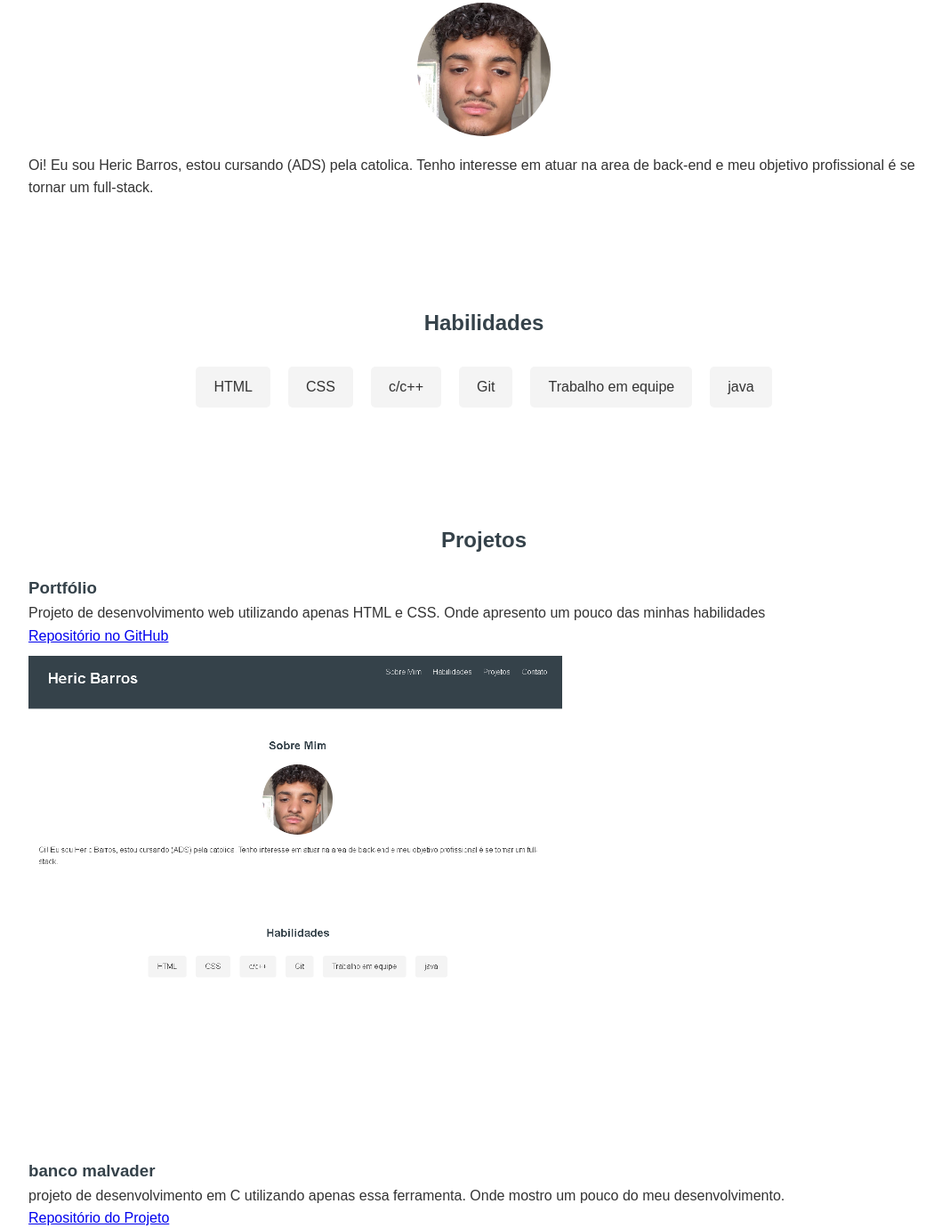
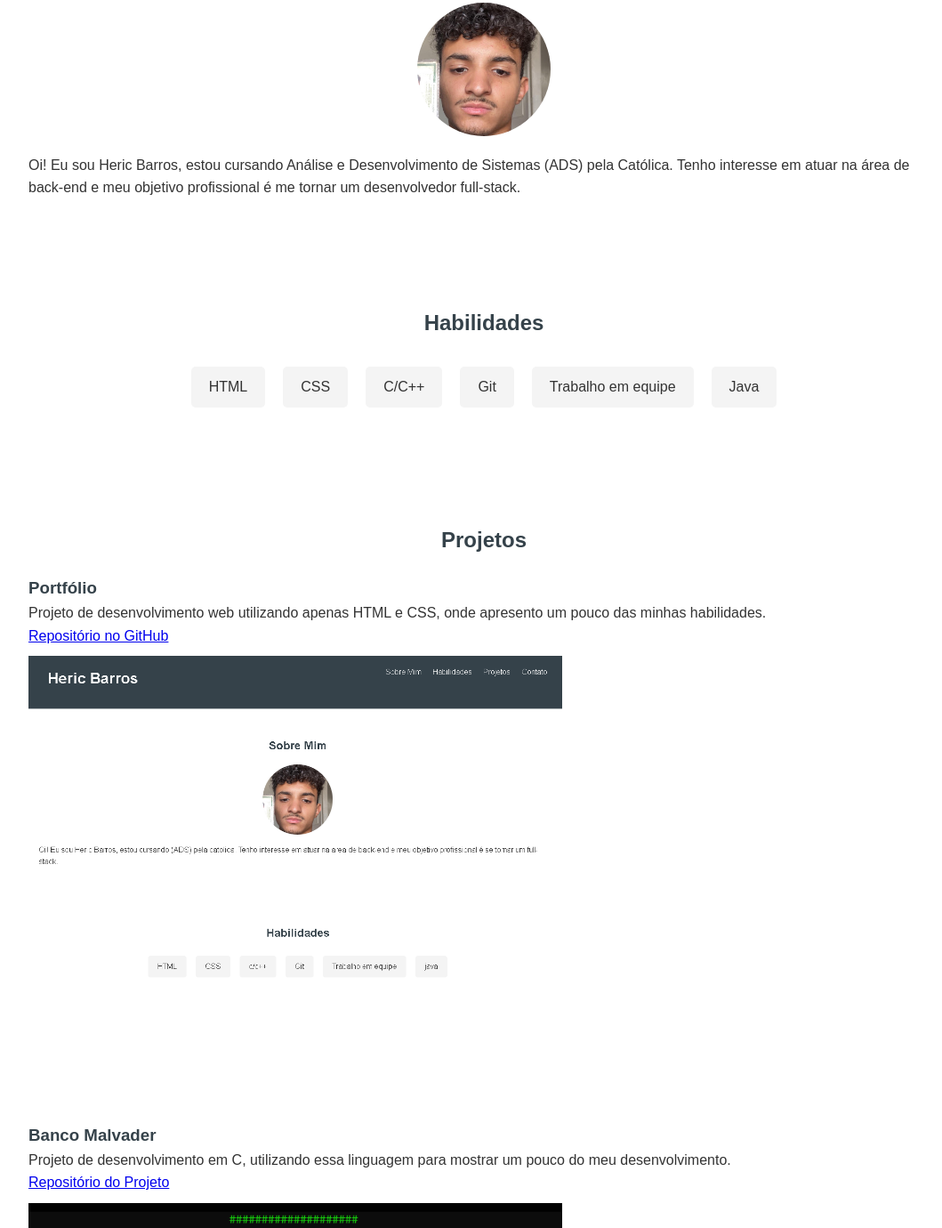
Before and after one commit to sherek231/projeto-avaliativo, a plain HTML site: page index.html in a window 1280 px wide. Shown: the part 247-1627 px from the top of the page at 89% size, without its empty margins (96-1155 px from the left). Drawn offline with Linux system fonts and the light colour scheme.

Commit message:
Update index.html

```diff
--- a/index.html
+++ b/index.html
@@ -3,7 +3,7 @@
 <head>
     <meta charset="UTF-8">
     <meta name="viewport" content="width=device-width, initial-scale=1.0">
-    <title>Heric Barros-Portfólio</title>
+    <title>Heric Barros - Portfólio</title>
     <link rel="stylesheet" href="style.css">
 </head>
 <body>
@@ -25,8 +25,8 @@
     <section id="sobre">
         <div class="container">
             <h2>Sobre Mim</h2>
-            <img src="foto 4x4.jpg" alt="Foto de heric" class="foto-perfil">
-            <p>Oi! Eu sou Heric Barros, estou cursando (ADS) pela catolica. Tenho interesse em atuar na area de back-end e meu objetivo profissional é se tornar um full-stack</full-stack>.</p>
+            <img src="foto 4x4.jpg" alt="Foto de Heric" class="foto-perfil">
+            <p>Oi! Eu sou Heric Barros, estou cursando Análise e Desenvolvimento de Sistemas (ADS) pela Católica. Tenho interesse em atuar na área de back-end e meu objetivo profissional é me tornar um desenvolvedor full-stack.</p>
         </div>
     </section>
 
@@ -36,10 +36,10 @@
             <ul>
                 <li>HTML</li>
                 <li>CSS</li>
-                <li>c/c++</li>
+                <li>C/C++</li>
                 <li>Git</li>
                 <li>Trabalho em equipe</li>
-                <li>java</li>
+                <li>Java</li>
             </ul>
         </div>
     </section>
@@ -49,21 +49,18 @@
             <h2>Projetos</h2>
             <div class="projeto">
                 <h3>Portfólio</h3>
-                <p>Projeto de desenvolvimento web utilizando apenas HTML e CSS.
-                    Onde apresento um pouco das minhas habilidades
-                </p>
+                <p>Projeto de desenvolvimento web utilizando apenas HTML e CSS, onde apresento um pouco das minhas habilidades.</p>
                 <a href="https://github.com/sherek231/projeto-avaliativo" target="_blank">Repositório no GitHub</a>
                 <img src="portifolio.PNG" alt="Captura do Projeto">
             </div>
         </div>
     </section>
 
-    <section id="projetos"></section>
+    <section id="projetos">
         <div class="container">
             <div class="projeto">
-                <h3>banco malvader</h3>
-                <p>projeto de desenvolvimento em C utilizando apenas essa ferramenta. Onde mostro um pouco do meu desenvolvimento.
-                </p>
+                <h3>Banco Malvader</h3>
+                <p>Projeto de desenvolvimento em C, utilizando essa linguagem para mostrar um pouco do meu desenvolvimento.</p>
                 <a href="https://github.com/sherek231/malvader-bank" target="_blank">Repositório do Projeto</a>
                 <img src="Captura de tela 2024-10-07 195808.png" alt="Captura do Projeto">
             </div>
@@ -95,6 +92,9 @@
     <footer>
         <div class="container">
             <p>&copy; 2024 Heric Barros. Todos os direitos reservados.</p>
-            <a href="https://www.instagram.com/hc.sousaa/">Link Adicional</a>
+            <a href="https://www.instagram.com/hc.sousaa/">Instagram</a>
         </div>
     </footer>
+
+</body>
+</html>
```
